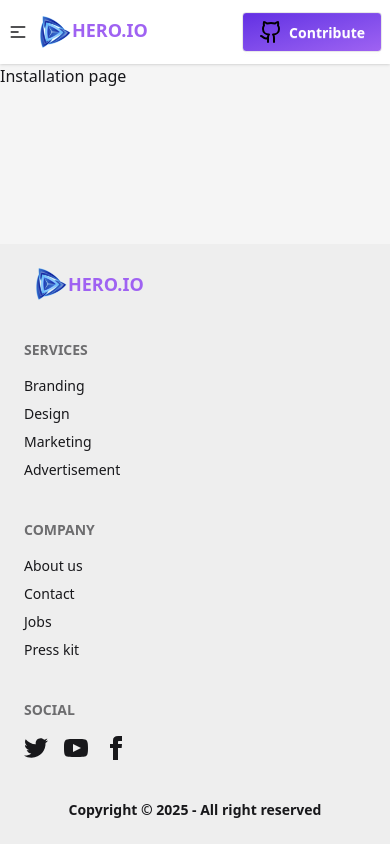
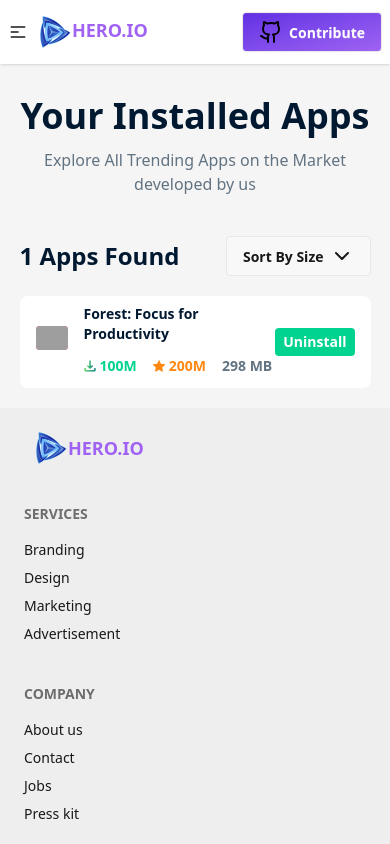
Before and after one commit to SojibMir27/hero-app, a React (Vite) app: page /installation in a window 390 px wide. Shown: the top 844 px of the page. Built offline with nearby package versions, Linux system fonts and the light colour scheme; grey boxes are pictures that could not be loaded.

Commit message:
added installting section  and  responsive design for mobile device

```diff
--- /dev/null
+++ b/src/Pages/ErrorApps.jsx
@@ -0,0 +1,22 @@
+import React from "react";
+
+const ErrorApps = () => {
+  return (
+    <div className="flex flex-col justify-center items-center min-h-screen bg-[#f5f5f5]">
+      <img className="w-80" src="/App-Error.png" alt="" />
+
+      <h1 className="font-bold text-3xl mt-4 text-[#001931]">
+        OPPS!! APP NOT FOUND
+      </h1>
+      <p className="mt-2 text-[#627382]">
+        The App you are requesting is not found on our system. please try
+        another apps
+      </p>
+      <button className="btn mx-auto flex justify-center mt-4 mb-4 bg-gradient-to-br from-[#632ee3] to-[#9f62f2] text-white font-bold py-6 px-12">
+        Go Back!
+      </button>
+    </div>
+  );
+};
+
+export default ErrorApps;
--- a/src/Pages/ErrorPage.jsx
+++ b/src/Pages/ErrorPage.jsx
@@ -2,8 +2,14 @@ import React from "react";
 
 const ErrorPage = () => {
   return (
-    <div>
-      <h1>404 not found</h1>
+    <div className="flex flex-col justify-center items-center min-h-screen bg-[#f5f5f5]">
+      <img src="/error-404.png" alt="" />
+
+      <h1 className="font-bold text-4xl text-[#001931]">Oops, page not found!</h1>
+      <p className="text-[#627382]">The page you are looking for is not available.</p>
+       <button className="btn mx-auto flex justify-center mt-4 mb-4 bg-gradient-to-br from-[#632ee3] to-[#9f62f2] text-white font-bold py-6 px-12">
+          Go Back!
+        </button>
     </div>
   );
 };
--- a/src/Pages/Installation.jsx
+++ b/src/Pages/Installation.jsx
@@ -1,9 +1,84 @@
+import { ChevronDown } from "lucide-react";
 import React from "react";
 
 const Installation = () => {
   return (
     <div className="w-full md:w-11/12 mx-auto">
-      <h1>Installation page</h1>
+      <div className="text-center mt-8 mb-5 px-5 md:px-0">
+        <h1 className="font-bold text-4xl text-[#001931]">
+          Your Installed Apps
+        </h1>
+        <p className="text-[#627382] md:mt-0 mt-3">
+          Explore All Trending Apps on the Market developed by us
+        </p>
+      </div>
+
+      {/* single app card */}
+      <div className="w-9/10 md:w-9/12 mx-auto mt-10 mb-5">
+        <div className="flex justify-between items-center mb-5">
+          <h1 className="font-bold text-2xl text-[#001931]">1 Apps Found</h1>
+
+          <button
+            className="btn"
+            popoverTarget="popover-1"
+            style={{ anchorName: "--anchor-1" }}
+          >
+            Sort By Size
+            <ChevronDown />
+          </button>
+
+          <ul
+            className="dropdown menu w-52 rounded-box bg-base-100 shadow-sm font-semibold"
+            popover="auto"
+            id="popover-1"
+            style={{ positionAnchor: "--anchor-1" }}
+          >
+            <li>
+              <a>Low to High</a>
+            </li>
+            <li>
+              <a>High to Low</a>
+            </li>
+          </ul>
+        </div>
+        {/* card */}
+        <div className="flex justify-between items-center mx-auto bg-white px-4 space-y-2 rounded-lg mt-2">
+          <div className="flex items-center justify-center">
+            <img
+              className="bg-red-500 rounded w-8 md:w-10"
+              src="https://i.ibb.co/ZRMMpfSQ/Facebook.png"
+              alt="imgae"
+            />
+            <div className="ml-4">
+              <h1 className="font-bold text-sm md:text-xl mt-2 mb-2 text-[#001931]">
+                Forest: Focus for Productivity
+              </h1>
+              <div className="flex space-x-4">
+                <div className="text-[#00d390] text-sm md:text-lg font-semibold py-1 flex justify-center items-center">
+                  <img
+                    className="w-3 mr-1 mx-auto"
+                    src="icon-downloads.png"
+                    alt=""
+                  />
+                  100M
+                </div>
+                <div className=" text-[#ff8811] text-sm md:text-lg font-semibold py-1 flex justify-center items-center">
+                  <img className="w-3 mr-1" src="icon-ratings.png" alt="" />
+                  200M
+                </div>
+                <p className="font-semibold text-sm md:text-lg py-1 flex justify-center items-center text-[#627382]">
+                  298 MB
+                </p>
+              </div>
+            </div>
+          </div>
+          <div>
+            <button className="bg-[#00d390] text-white rounded text-sm font-bold md:px-4 px-2 md:py-2 py-1">
+              Uninstall
+            </button>
+          </div>
+        </div>
+      </div>
     </div>
   );
 };
--- a/src/Routes/Routes.jsx
+++ b/src/Routes/Routes.jsx
@@ -4,6 +4,7 @@ import ErrorPage from "../Pages/ErrorPage";
 import Home from "../Pages/Home";
 import Apps from "../Pages/Apps";
 import Installation from "../Pages/Installation";
+import ErrorApps from "../Pages/ErrorApps";
 
 const router = createBrowserRouter([
   {
@@ -29,6 +30,10 @@ const router = createBrowserRouter([
         path: "/installation",
         element: <Installation />,
       },
+      {
+        path: "/errorapps",
+        element: <ErrorApps />,
+      },
     ],
   },
 ]);
```
